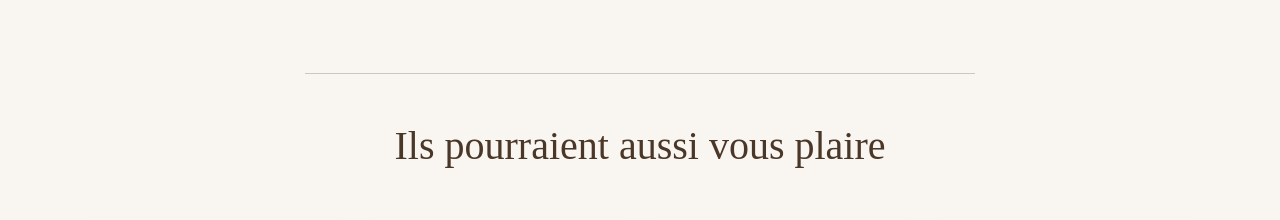
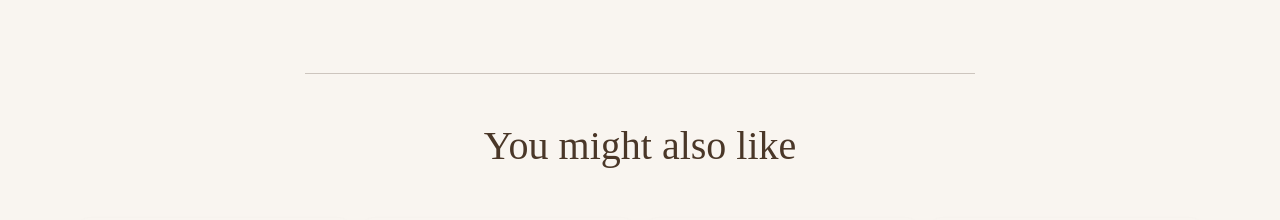
Before and after one commit to Shayan105/FarihyHotel-Website, a React (Vite) app in the folder farihy-website/: page /suite in a window 1280 px wide. Shown: the part 2280-2500 px from the top of the page. Built offline with nearby package versions, Linux system fonts and the light colour scheme.

Commit message:
[TRANSALTION] Add missing terms

```diff
--- a/farihy-website/package.json
+++ b/farihy-website/package.json
@@ -24,7 +24,7 @@
     "@types/react-dom": "^18.0.10",
     "@types/react-google-recaptcha": "^2.1.9",
     "@vitejs/plugin-react": "^3.1.0",
-    "typescript": "^4.9.3",
+    "typescript": "^5.9.3",
     "vite": "^4.5.14"
   }
 }
--- a/farihy-website/src/farihy_components/bungalow_components/FarihyRoomPageTemplate.tsx
+++ b/farihy-website/src/farihy_components/bungalow_components/FarihyRoomPageTemplate.tsx
@@ -1,4 +1,5 @@
 import React from "react";
+import { useTranslation } from "react-i18next"; // Import du hook
 import FarihyRoomPresentationCard from "./FarihyRoomPresentationCard";
 import LargePictureGallery, {
   GalleryImage,
@@ -28,10 +29,14 @@ const FarihyRoomPageTemplate: React.FC<RoomPageProps> = ({
   headerImageSrc,
   pageTitle,
   contentSections,
-  galleryTitle = "Aperçu de la chambre",
+  galleryTitle, // On retire la valeur par défaut ici
   galleryImages,
   otherRoomsComponent,
 }) => {
+  const { t } = useTranslation(); // Initialisation du hook
+
+  // Gestion du titre de la galerie (valeur fournie ou traduction par défaut)
+  const finalGalleryTitle = galleryTitle || t('bungalows.template.gallery_picture_title');
 
   const titleStyle = {
     color: "#4a3728",
@@ -74,7 +79,8 @@ const FarihyRoomPageTemplate: React.FC<RoomPageProps> = ({
       ))}
 
       {/* Photo Gallery */}
-<LargePictureGallery title={galleryTitle} images={galleryImages || []} />
+      <LargePictureGallery title={finalGalleryTitle} images={galleryImages || []} />
+
       {/* Suggestions Section */}
       {otherRoomsComponent && (
         <div className="container-fluid py-5" style={{ backgroundColor: "#F9F5F0" }}>
@@ -82,7 +88,7 @@ const FarihyRoomPageTemplate: React.FC<RoomPageProps> = ({
                 <hr className="mb-5 opacity-25" style={{ borderColor: "#4a3728", width: "60%", margin: "0 auto" }} />
 
                 <h3 className="display-6 mb-5" style={titleStyle}>
-                    Ils pourraient aussi vous plaire
+                    {t('bungalows.template.suggestions_title')}
                 </h3>
 
                 {otherRoomsComponent}
--- a/farihy-website/src/locales/en.json
+++ b/farihy-website/src/locales/en.json
@@ -60,6 +60,7 @@
       "gallery-picture": {
         "title": "Room Overview"
       },
+      "suggestions_title": "You might also like",
       "presentation-card": {
         "important-informations": "Important Information"
       }
--- a/farihy-website/src/locales/fr.json
+++ b/farihy-website/src/locales/fr.json
@@ -60,6 +60,7 @@
       "gallery-picture": {
         "title": "Aperçu de la chambre"
       },
+      "suggestions_title": "Ils pourraient aussi vous plaire",
       "presentation-card": {
         "important-informations": "Informations Importantes"
       }
--- a/farihy-website/src/locales/mg.json
+++ b/farihy-website/src/locales/mg.json
@@ -60,6 +60,7 @@
       "gallery-picture": {
         "title": "Topimaso ny efitrano"
       },
+      "suggestions_title": "Mety ho tianao koa ireto",
       "presentation-card": {
         "important-informations": "Fampahalalana manan-danja"
       }
```
Also changed, not shown: 1 other file (tests, documents, lock files or other folders).
